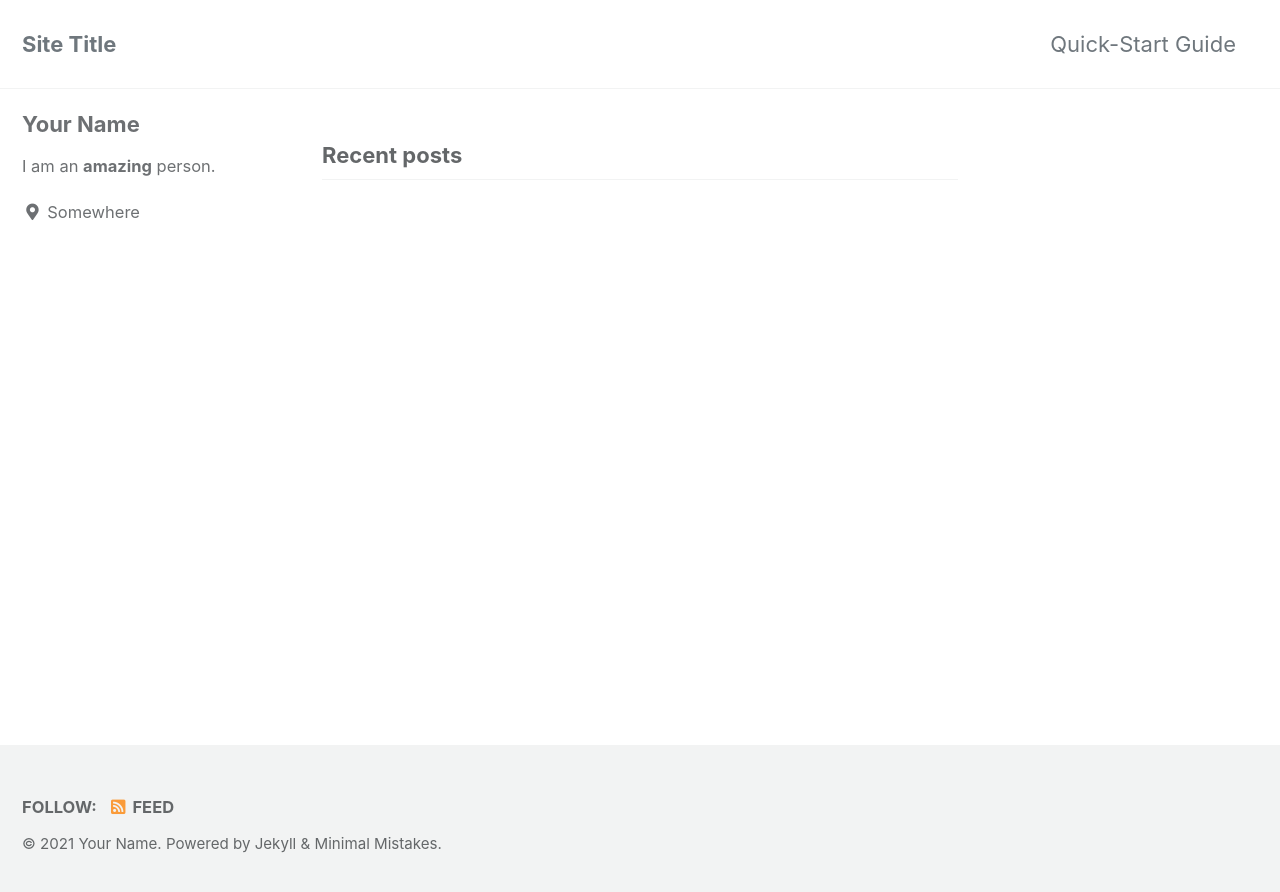
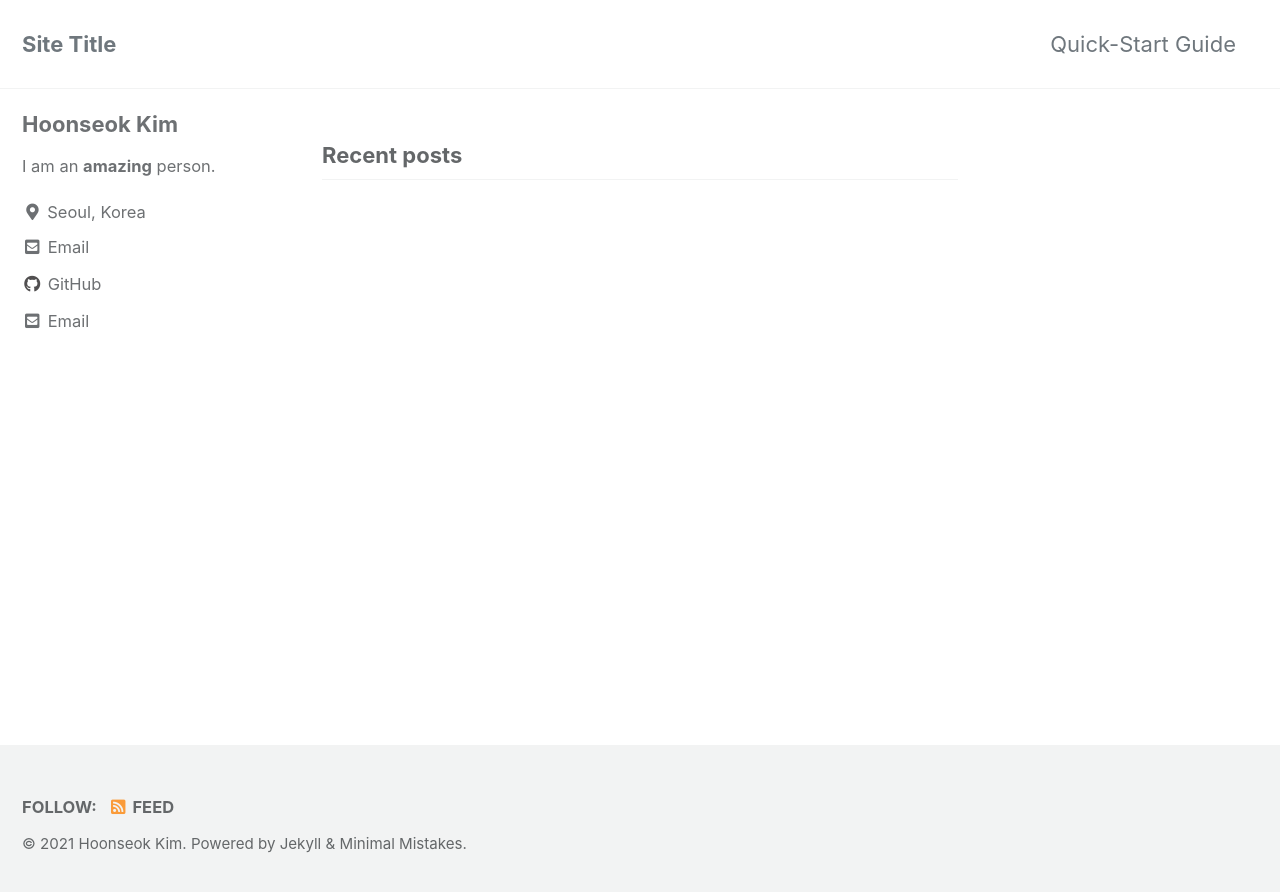
Before and after one commit to hoonseokkim/hoonseokkim.github.io, a Jekyll site: the page built from index.html, in a window 1280 px wide. Shown: the top 892 px of the page. Built offline with Jekyll 4.4.1, drawn with Linux system fonts in a browser that asks for light colours; cached includes are drawn as plain includes; the list of posts is cut into pages by our own code.

Commit message:
Update _config.yml

```diff
--- a/_config.yml
+++ b/_config.yml
@@ -19,10 +19,10 @@ locale                   : "en-US"
 title                    : "Site Title"
 title_separator          : "-"
 subtitle                 : # site tagline that appears below site title in masthead
-name                     : "Your Name"
-description              : "An amazing website."
-url                      : # the base hostname & protocol for your site e.g. "https://mmistakes.github.io"
-baseurl                  : # the subpath of your site, e.g. "/blog"
+name                     : "Hoonseok Kim"
+description              : "Software Engineer"
+url                      : "https://hoonseokkim.github.io" # the base hostname & protocol for your site e.g. "https://mmistakes.github.io"
+baseurl                  : "/blog" # the subpath of your site, e.g. "/blog"
 repository               : # GitHub username/repo-name e.g. "mmistakes/minimal-mistakes"
 teaser                   : # path of fallback teaser image, e.g. "/assets/images/500x300.png"
 logo                     : # path of logo image to display in the masthead, e.g. "/assets/images/88x88.png"
@@ -94,15 +94,15 @@ analytics:
 
 # Site Author
 author:
-  name             : "Your Name"
+  name             : "Hoonseok Kim"
   avatar           : # path of avatar image, e.g. "/assets/images/bio-photo.jpg"
   bio              : "I am an **amazing** person."
-  location         : "Somewhere"
-  email            :
+  location         : "Seoul, Korea"
+  email            : "hoonseok.dev@gmail.com"
   links:
     - label: "Email"
       icon: "fas fa-fw fa-envelope-square"
-      # url: "mailto:your.name@email.com"
+      url: "mailto:hoonseok.dev@gmail.com"
     - label: "Website"
       icon: "fas fa-fw fa-link"
       # url: "https://your-website.com"
@@ -114,7 +114,7 @@ author:
       # url: "https://facebook.com/"
     - label: "GitHub"
       icon: "fab fa-fw fa-github"
-      # url: "https://github.com/"
+      url: "https://github.com/hoonseokkim"
     - label: "Instagram"
       icon: "fab fa-fw fa-instagram"
       # url: "https://instagram.com/"
```
